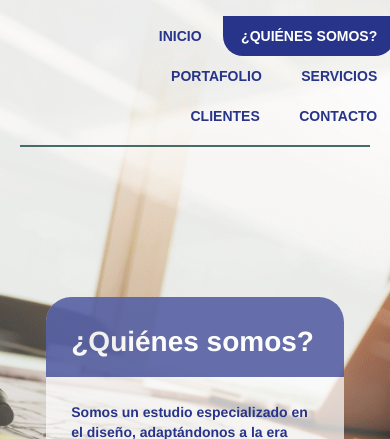
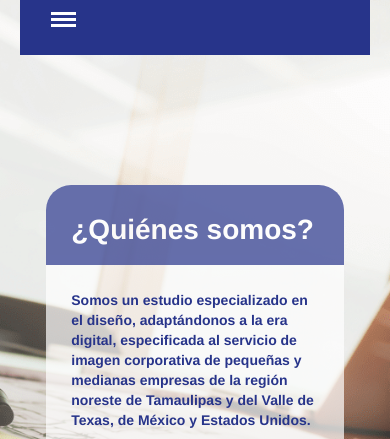
Before and after one commit to VictorCoddistudio/Coddistudio, a PHP site: page /quienes.php in a window 390 px wide. Shown: the top 439 px of the page. Run offline with PHP 8.4, Linux system fonts and the light colour scheme; some libraries are stand-ins or nearby versions.

Commit message:
CSS Menú sin boostrap

```diff
--- a/css/menu.css
+++ b/css/menu.css
@@ -1,23 +1,31 @@
 header {
+
+
 	/*border-top-width: 30px;
 	border-top-color: #fff;
 	border-top-style: solid;
 	top:0;
 	background: #DD181C;/*Rojo base*/
 	width:100%;
+
 	position: relative;
 	z-index:100;
 	font-family: 'Myriad', sans-serif;
+
 }
 
 header nav {
+
 	margin: auto;
 	/*float: left;*/
 	height: auto; /*Junto a overflow: hidden; aplicará a nuestro elemento nav el mismo alto que el más alto de sus elementos hijos */
     /*margin: 0 auto; /* Centro el contenedor */
+
     text-align: right;
     max-width:1000px;
     width: auto; /* Defino el ancho de mi página */
+
+
 }
 
 header nav ul {
@@ -27,11 +35,19 @@ header nav ul {
 	/*float: left;*/
 }
 hr.border {
+
+	width:75%;
 	border:none;
+	margin-bottom: 5px;
 	border-top: 2px solid #476b6b;
+
 	color:none;
+	margin-left:28%; /*change to 28, it was 25*/
+	position:relative;
+	/*top:15px  delete this*/
 }
 header nav ul li {
+
 	/*background: #DD181C;*/
 	display:inline-block;
 	position:relative;
@@ -56,6 +72,7 @@ header nav ul li a {
 	text-decoration:none;
 	padding: 10px;
     text-align: center;
+
 }
 
 header nav ul li a span {
@@ -139,3 +156,166 @@ header nav ul li .caret {
 	text-decoration:none;
 	border-radius: 0px 0px 20px 20px;
 }
+
+/*
+Codigo de abajo para dispositivos pequeños
+
+*/
+@media screen and (max-width: 800px) {
+
+
+header{
+	height:70px	;
+	border-top:0px;
+	background:#27348A;
+	top:0px;
+}
+	/*#logoprincipal {
+	  width: 100%;
+	  height: 100%;
+	   max-width: 100%;
+    	height: auto;
+   	 width: auto/9;
+	}*/
+
+
+
+	#fondo {
+	  width: 100%;
+	  height: 100%;
+	}
+	.menu_bar {
+		display:block;
+		margin:  0 auto;
+		text-align: 0 center;
+		position: fixed;
+		margin-left:70px;
+		background: #DD181C;
+		top:15px;
+	}
+
+	.menu_bar .bt-menu {
+
+		display: block;
+		padding: 0px;
+		color: #fff;
+		overflow: hidden;
+		font-size: 25px;
+		font-weight: bold;
+		text-decoration: none;
+	}
+
+	.menu_bar span {
+		float: right;
+		font-size: 40px;
+	}
+	#mostrar-nav {
+	background: url("../imagenes/menu-icon.png");
+	cursor: pointer;
+	left: 2em;
+	height: 30px;
+	position: relative;
+	top: 20px;
+	width: 30px;
+	z-index: 1100;
+}
+	nav.mostrar {
+		left: 0;
+	}
+
+	header nav {
+		left: -25em;
+		width: 40%;
+		top:55px;
+		height: calc(100% - 40px);
+		background:#27348A;
+		position: fixed;
+		transition: all .5s;
+		margin: 0px;
+		overflow: scroll;
+
+	}
+ 	header nav ul{
+ 		margin-left:0px;
+ 	}
+	header nav ul li {
+		width:100%;
+		top:0px;
+		display: block;
+
+		border-bottom:1px solid rgba(255,255,255,.5);
+		border-left:1px solid rgba(255,255,255,.5);
+		border-right:1px solid rgba(255,255,255,.5);
+		border-radius: 0px 0px 0px 0px;
+
+		transition: all .4s;
+		box-shadow: 3px 0 rgba(29, 112, 183,1) inset; /* Colores para la transicion iguales en Hexadecimal pero en RGB*/
+
+
+	}
+
+	header nav ul li a {
+		display: block;
+		border-radius: 0px 0px 0px 0px;
+		 text-align: left;
+		 margin-left:1px;
+		 color:#fff;
+
+	}
+
+
+	header nav ul li:hover {
+		box-shadow: 15em 0 rgba(29, 112, 183,1)  inset; /* Colores para la transicion iguales en Hexadecimal pero en RGB*/
+		background:none;
+	}
+
+	header nav ul li:hover .children {
+		display: none;
+	}
+
+	header nav ul li .children {
+		width: 100%;
+		position: relative;
+		top:0px;
+	}
+
+	header nav ul li .children li{
+		width:100%;
+		margin:0px;
+		display:block;
+		background:#023859;
+
+		border-radius: 0px 0px 0px 0px;
+
+	}
+		header nav ul li .children li:hover{
+		background: #27348A;
+
+
+	}
+	header nav ul li .children li a {
+
+		margin-left:0px;
+		width:100%;
+	}
+
+	header nav ul li .caret {
+		float: right;
+	}
+	footer {
+		display:none;
+	}
+	nav #logo{
+		display:none;
+	}
+	#logomini{
+ 	display:visible;
+ }
+
+
+ .active a{ /*Resaltar posición en el menú*/
+	background:#1D70B7;
+	text-decoration:none;
+	border-radius: 0px 0px 0px 0px;
+}
+}
```
